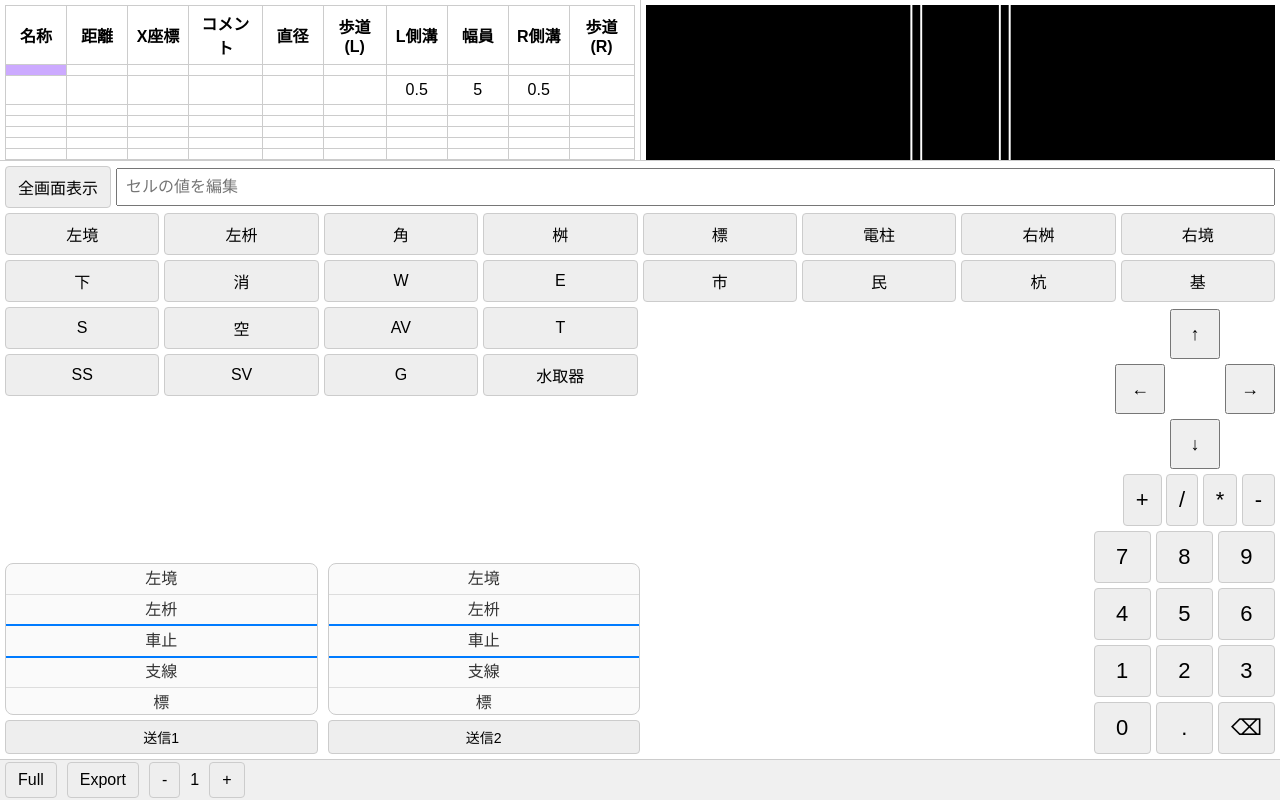
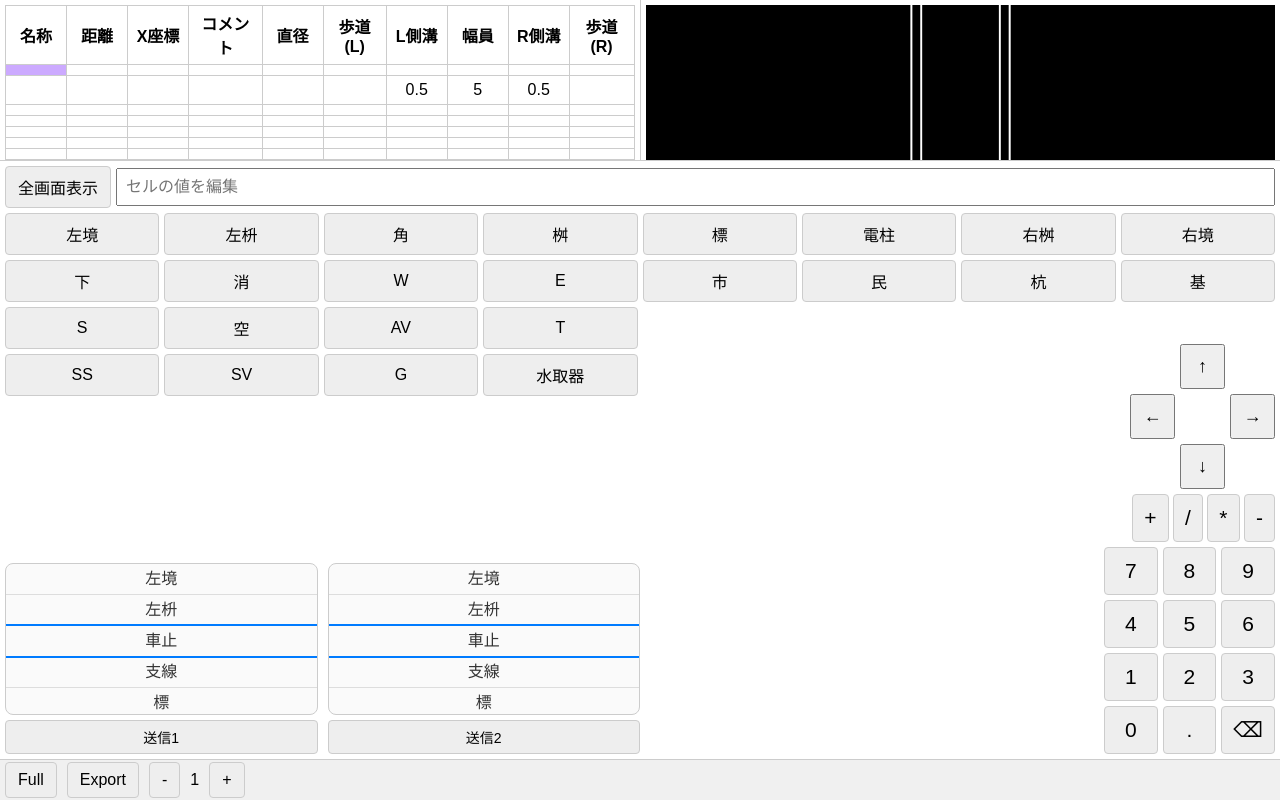
Before and after one commit to justplan001/realtime-yacho1, a plain HTML site: page page10.html in a window 1280 px wide. Drawn offline with Linux system fonts and the light colour scheme.

Commit message:
Update page10.html

```diff
--- a/page10.html
+++ b/page10.html
@@ -213,8 +213,8 @@
       gap: 5px;
     }
     #arrow-keys button {
-      width: 50px;
-      height: 50px;
+      width: 45px;
+      height: 45px;
       font-size: 18px;
       cursor: pointer;
     }
@@ -227,8 +227,8 @@
       margin-bottom: 5px;
     }
     #operatorButtons button {
-      padding: 12px;
-      font-size: 22px;
+      padding: 11px;
+      font-size: 21px;
       cursor: pointer;
       background-color: #eee;
       border: 1px solid #ccc;
@@ -241,8 +241,8 @@
       gap: 5px;
     }
     #numpad button {
-      padding: 12px;
-      font-size: 22px;
+      padding: 11px;
+      font-size: 21px;
       cursor: pointer;
       background-color: #eee;
       border: 1px solid #ccc;
```
